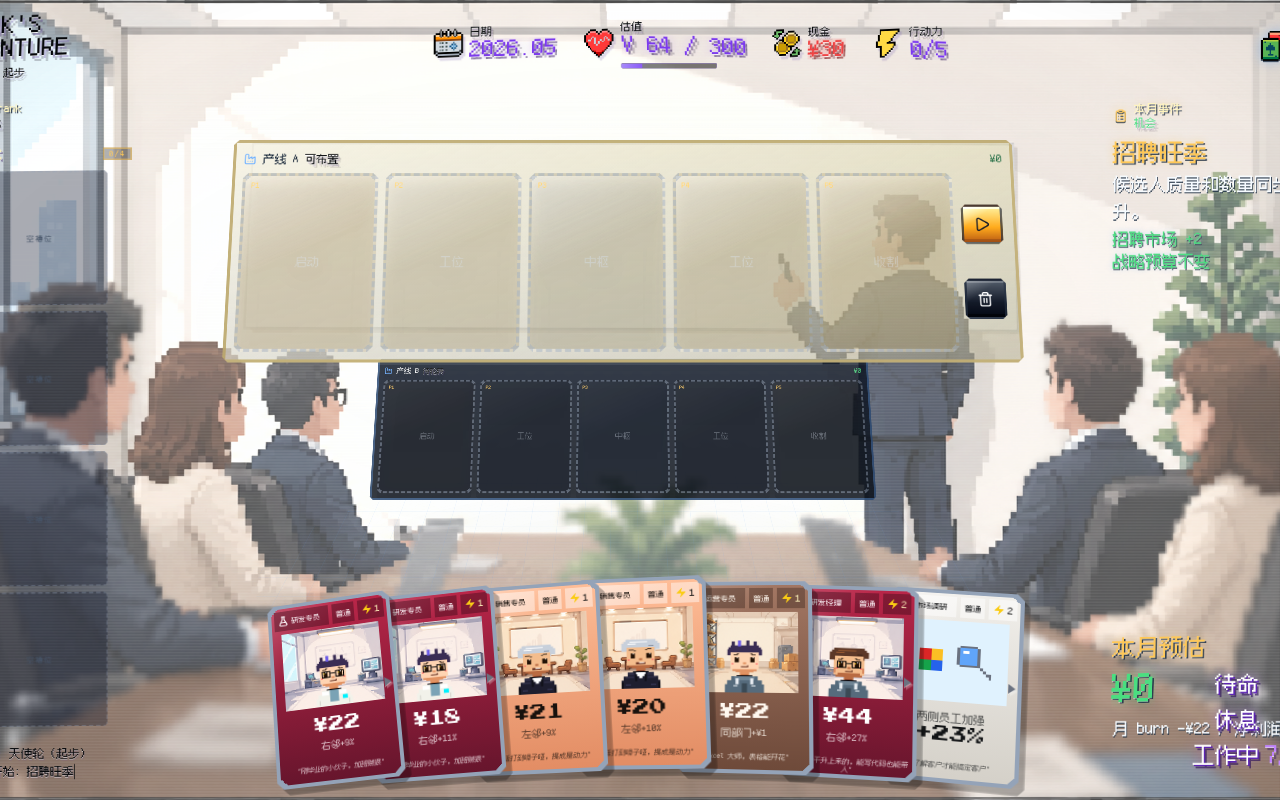
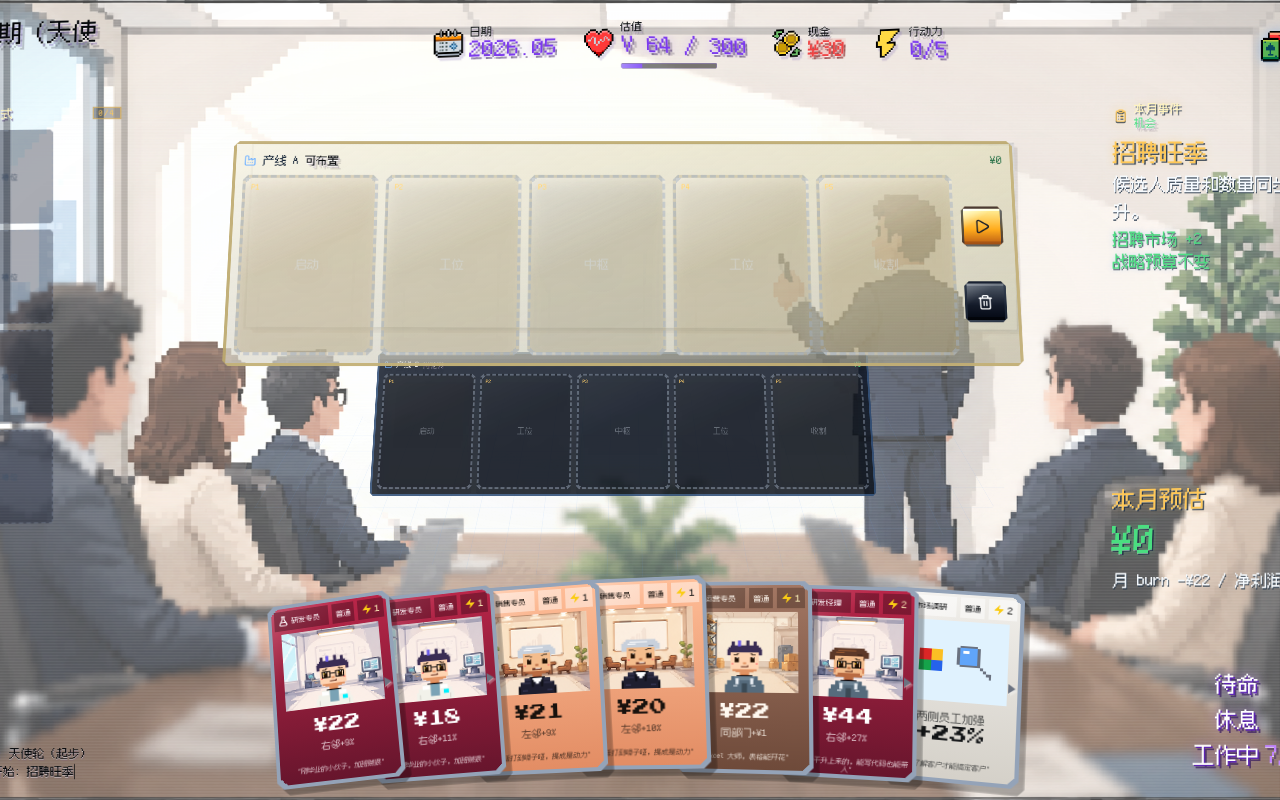
Before and after one commit to Frankfromfuture/FrankAdvanture, a React (Vite) app in the folder web-battle/: page / in a window 1280 px wide. Both pictures are taken after a click on the button "继续上一局". Built offline with nearby package versions, Linux system fonts and the light colour scheme.

Commit message:
style: remove left panel CEO Frank header, align and scale down BM slots by 30%, replace top left brand title with dynamic stage theme/name at 34px font-size

```diff
--- a/web-battle/src/App.jsx
+++ b/web-battle/src/App.jsx
@@ -575,9 +575,6 @@ function App() {
 
       <section className="battle-grid">
         <aside className="battle-panel ceo-panel">
-          <EditableBlock id="ceo-heading" label="CEO 标题">
-            <PanelHeading icon={Sparkles} title="CEO Frank" sub={game.stage.name} textId="ceo-heading" />
-          </EditableBlock>
           <EditableBlock id="ceo-bizmodels" label="商业模式">
             <ActiveBusinessModelsPanel
               activeBusinessModels={game.activeBusinessModels}
@@ -827,8 +824,7 @@ function TopHud({ game, preview, activeLineAp, apLimit, onCombo, onSettings }) {
       <EditableBlock id="hud-brand" label="品牌标题">
         <div className="brand-mark">
           <div>
-            <strong><EditableText id="hud-brand-title">FRANK'S ADVENTURE</EditableText></strong>
-            <small><EditableText id="hud-brand-sub">{`${game.stage.name} · ${game.stage.theme}`}</EditableText></small>
+            <strong><EditableText id="hud-brand-title">{`${game.stage.theme}期（${game.stage.name}）`}</EditableText></strong>
           </div>
         </div>
       </EditableBlock>
```
Also changed, not shown: web-battle/src/styles.css.
